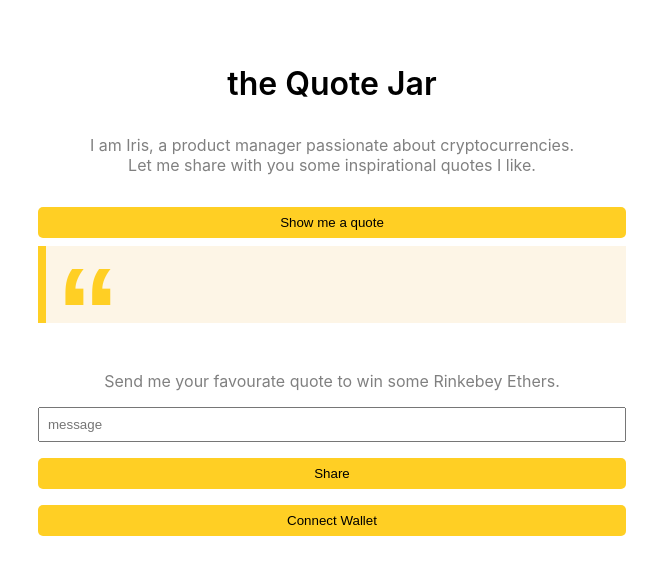
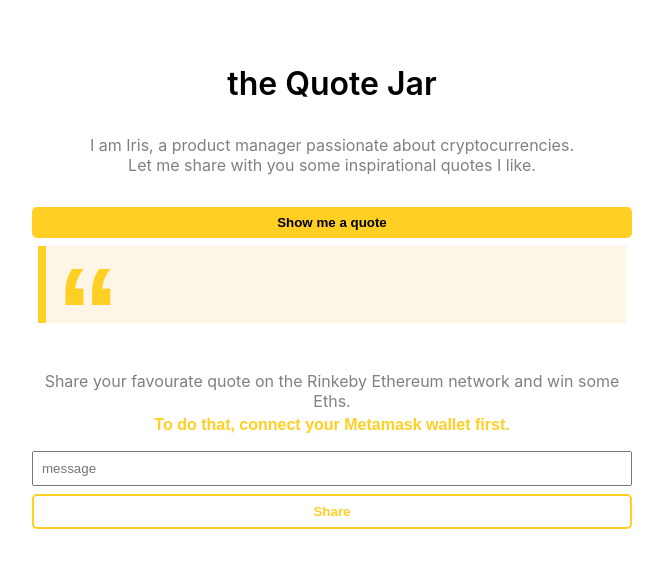
Before and after one commit to irispoon1022/quoteJar, a React (Create React App) app: page / in a window 1280 px wide. Shown: the top 574 px of the page, without its empty margins (308-971 px from the left). Built offline with nearby package versions, Linux system fonts and the light colour scheme.

Commit message:
fix page title & a bug about connecting wallet

```diff
--- a/public/index.html
+++ b/public/index.html
@@ -24,8 +24,8 @@
       work correctly both with client-side routing and a non-root public URL.
       Learn how to configure a non-root public URL by running `npm run build`.
     -->
-    <title>Wave Portal</title>
-    <meta name="title" content="Wave Portal" />
+    <title>Quote Jar</title>
+    <meta name="title" content="Quote Jar" />
     <meta name="description" content="I want to meet you! Send me a wave now!" />
 
     <!-- Facebook -->
--- a/src/App.css
+++ b/src/App.css
@@ -31,7 +31,35 @@
   border: 0;
   border-radius: 5px;
   background-color:#ffcf24;
-  font-weight:500;
+  font-weight:600;
+}
+.secondaryButton {
+  cursor: pointer;
+  padding: 8px;
+  border: 2px solid #ffcf24;
+  color:#ffcf24;
+  border-radius: 5px;
+  background-color:white;
+  font-weight:600;
+}
+
+.secondaryButton:hover {
+  cursor: pointer;
+  padding: 8px;
+  border: 2px solid #ffcf24;
+  color:white;
+  border-radius: 5px;
+  background-color:#ffcf24;
+  font-weight:600;
+}
+
+.textButton {
+  cursor: pointer;
+  border:none;
+  background:none;
+  color:#ffcf24;
+  font-weight:600;
+  font-size:1em;
 }
 
 .blockQuote::before{
@@ -46,11 +74,11 @@
 
 .blockQuote{
   font-size: 2em;
-  font-weight:700;
+  font-weight:600;
+  color:#333333;
   width:475px;
   margin:8px auto 32px auto;
-  font-family:Open Sans;
-  color: #000000;
+  font-family:sans-serif;
   padding:1.2em 30px 1.2em 75px;
   border-left:8px solid #ffcf24 ;
   line-height:1.2;
@@ -71,3 +99,144 @@
   font-size:0.8em;
   color: #555555;
 }
+
+.container {
+display: flex;
+justify-content: center;
+padding-bottom:32px;
+}
+
+.dash {
+  margin: 0 15px;
+  width: 35px;
+  height: 15px;
+  border-radius: 8px;
+  background: #ffcf24;
+  box-shadow: 0 0 10px 0 #ffcf24;
+}
+
+.uno {
+  margin-right: -18px;
+  transform-origin: center left;
+  animation: spin 3s linear infinite;
+}
+
+.dos {
+  transform-origin: center right;
+  animation: spin2 3s linear infinite;
+  animation-delay: .2s;
+}
+
+.tres {
+  transform-origin: center right;
+  animation: spin3 3s linear infinite;
+  animation-delay: .3s;
+}
+
+.cuatro {
+  transform-origin: center right;
+  animation: spin4 3s linear infinite;
+  animation-delay: .4s;
+}
+
+@keyframes spin {
+  0% {
+    transform: rotate(0deg);
+  }
+  25% {
+    transform: rotate(360deg);
+  }
+  30% {
+    transform: rotate(370deg);
+  }
+  35% {
+    transform: rotate(360deg);
+  }
+  100% {
+    transform: rotate(360deg);
+  }
+}
+
+@keyframes spin2 {
+  0% {
+    transform: rotate(0deg);
+  }
+  20% {
+    transform: rotate(0deg);
+  }
+  30% {
+    transform: rotate(-180deg);
+  }
+  35% {
+    transform: rotate(-190deg);
+  }
+  40% {
+    transform: rotate(-180deg);
+  }
+  78% {
+    transform: rotate(-180deg);
+  }
+  95% {
+    transform: rotate(-360deg);
+  }
+  98% {
+    transform: rotate(-370deg);
+  }
+  100% {
+    transform: rotate(-360deg);
+  }
+}
+
+@keyframes spin3 {
+  0% {
+    transform: rotate(0deg);
+  }
+  27% {
+    transform: rotate(0deg);
+  }
+  40% {
+    transform: rotate(180deg);
+  }
+  45% {
+    transform: rotate(190deg);
+  }
+  50% {
+    transform: rotate(180deg);
+  }
+  62% {
+    transform: rotate(180deg);
+  }
+  75% {
+    transform: rotate(360deg);
+  }
+  80% {
+    transform: rotate(370deg);
+  }
+  85% {
+    transform: rotate(360deg);
+  }
+  100% {
+    transform: rotate(360deg);
+  }
+}
+
+@keyframes spin4 {
+  0% {
+    transform: rotate(0deg);
+  }
+  38% {
+    transform: rotate(0deg);
+  }
+  60% {
+    transform: rotate(-360deg);
+  }
+  65% {
+    transform: rotate(-370deg);
+  }
+  75% {
+    transform: rotate(-360deg);
+  }
+  100% {
+    transform: rotate(-360deg);
+  }
+}
--- a/src/App.js
+++ b/src/App.js
@@ -68,6 +68,7 @@ const App = () => {
       console.log("Connected", accounts[0]);
       /*then change the state of currentAccount to be the selected account */
       setCurrentAccount(accounts[0]);
+      getAllWaves();
     } catch (error) {
       console.log(error)
     }
@@ -183,26 +184,31 @@ const handleShowRandomQuote = () => {
           Show me a quote
         </button>
         <p className="blockQuote">{randomQuote}</p>
-        <p className="bio"> Send me your favourate quote to win some Rinkebey Ethers.</p>
-        <input style={{padding:"8px"}} placeholder="message" onChange={ e => setMessage(e.target.value)} />
-        <button className="waveButton" onClick={sendMessage}>
+
+
+        <p className="bio" style={{"margin-bottom":"4px"}}> Share your favourate quote on the Rinkeby Ethereum network and win some Eths.</p>
+        {!currentAccount && (
+        <button className="textButton" onClick={connectWallet}>To do that, connect your Metamask wallet first.</button>
+        )}
+        <input style={{margin:"16px 0 8px 0", padding:"8px"}} placeholder="message" onChange={ e => setMessage(e.target.value)} />
+        <button className="secondaryButton" onClick={sendMessage}>
           Share
         </button>
 
-        {/*
-        * If there is no currentAccount render this button
-        */}
-        {!currentAccount && (
-          <button className="waveButton" onClick={connectWallet}>
-            Connect Wallet
-          </button>
-        )}
-        {loading && <div style={{ backgroundColor: "OldLace", marginTop: "8px", padding: "16px",opacity:"50%" }}> Your message is being packaged into an Ethereum block (usually takes 10s). Take a sip of drink and come back for the magic ~ </div>}
+        {loading && <div style={{ backgroundColor: "OldLace", marginTop: "8px", padding: "16px",opacity:"50%" }} >
+        <div class="container">
+          <div class="dash uno"></div>
+          <div class="dash dos"></div>
+          <div class="dash tres"></div>
+          <div class="dash cuatro"></div>
+        </div>
+        Your message is being packaged into an Ethereum block (usually takes 10s). Take a sip of drink and come back for the magic ~ </div>}
+
         {allWaves.map((wave, index) => {
           return (
             <div key={index} style={{ backgroundColor: "OldLace", marginTop: "8px", padding: "16px" }}>
               <div className="comment">{wave.message}</div>
-              <div className="smallText">{wave.timestamp.toString()},{wave.address}</div>
+              <div className="smallText">{wave.timestamp.toString()}</div>
 
             </div>)
         })}
```
Also changed, not shown: 1 other file (tests, documents, lock files or other folders).
